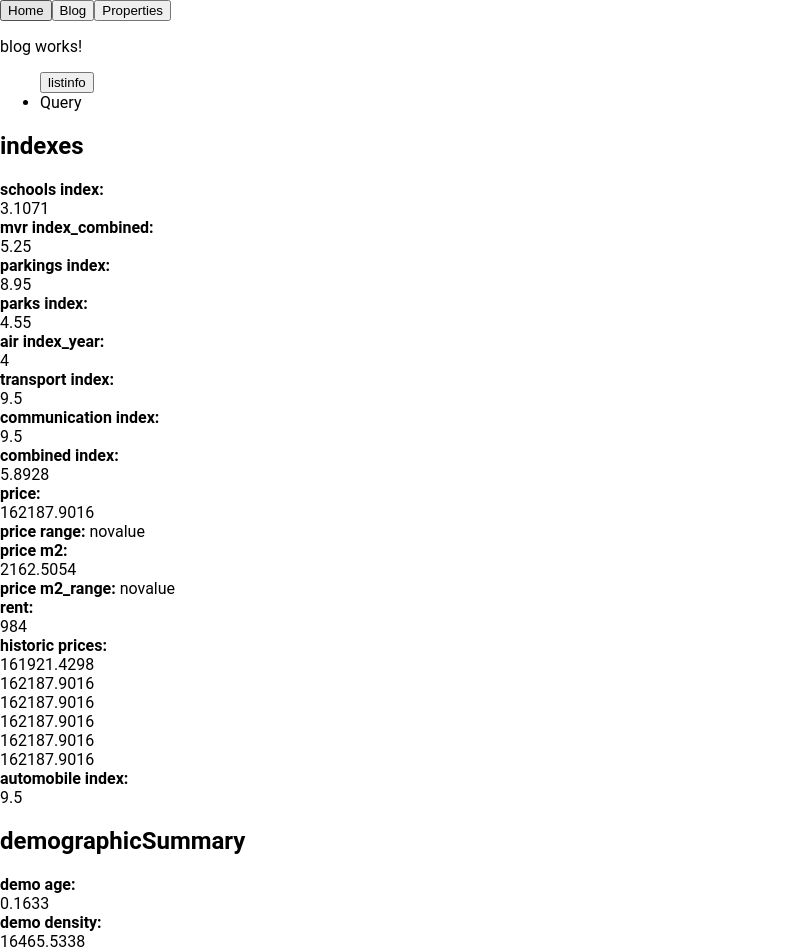
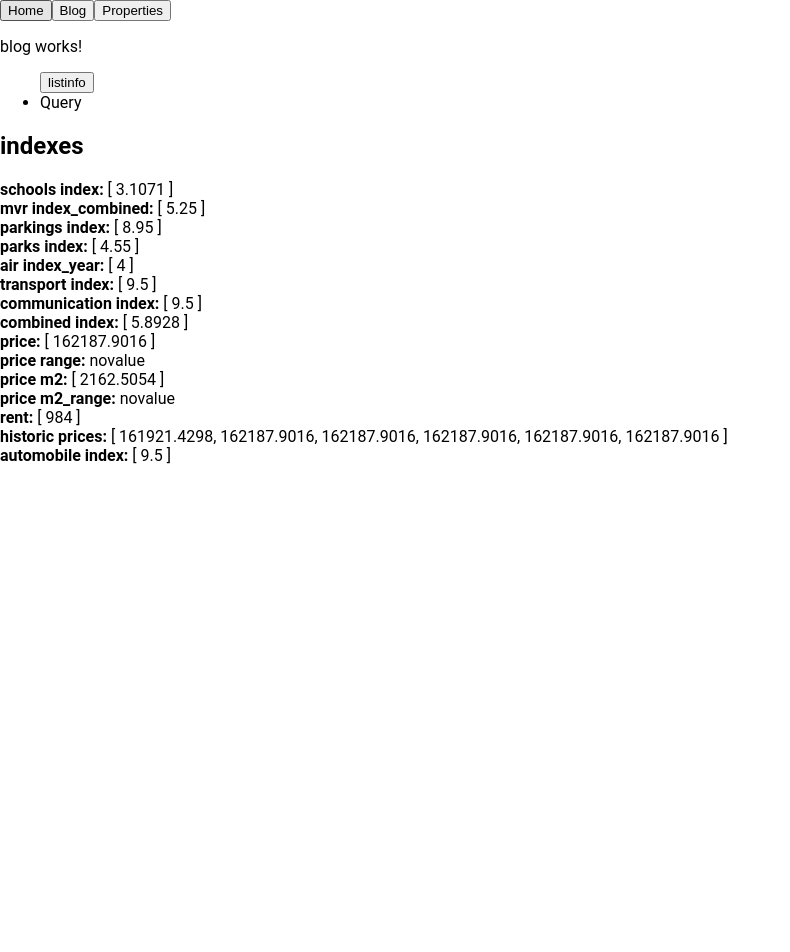
Before and after one commit to Johnny-98/angular-json, an Angular app: page /blog/blogpage in a window 1280 px wide. Shown: the top 952 px of the page, without its empty margins (0-790 px from the left). After the commit the page ends 800 px from the top, so only its background shows below. Built offline with nearby package versions, Linux system fonts and the light colour scheme.

Commit message:
Streamline data fetching

```diff
--- a/src/app/components/user-list/user-list.component.html
+++ b/src/app/components/user-list/user-list.component.html
@@ -3,15 +3,6 @@
   <!-- keyvalue to order it -->
   <div *ngFor="let item of getPropertyValue(key) | preserveOrder">
     <strong>{{ transformKey(item.key) }}:</strong>
-    <ng-container *ngIf="isObject(item.value)">
-      <div *ngIf="!isEmptyObject(item.value); else handleScalar">
-        <div *ngFor="let subItem of item.value | keyvalue">
-          {{ renderValue(subItem.value) }}
-        </div>
-      </div>
-    </ng-container>
-    <ng-template #handleScalar>
-      {{ renderValue(item.value) }} <!-- Use renderValue to handle scalar values and empty objects -->
-    </ng-template>
+    {{ renderValue(item.value) }}
   </div>
 </div>
--- a/src/app/components/user-list/user-list.component.ts
+++ b/src/app/components/user-list/user-list.component.ts
@@ -7,16 +7,17 @@ import { DataService } from '../../data.service';
   styleUrls: ['./user-list.component.css'],
 })
 export class UserListComponent implements OnInit {
-  dataStore: any = {};
+  // filter data by the given key
+  dataKeys:any[] = ["indexes"];
 
-  dataKeys:any[] = ["indexes" , "demographicSummary"]
-
+  // Inject DataService
   constructor(private dataService: DataService) {}
 
+  // Fetch data when the component initializes
   ngOnInit(): void {
     this.dataService.fetchData().subscribe(
       (data) => {
-        this.handleData(data, this.dataStore);
+        this.dataService.setDataStore(data);
       },
       (error) => {
         console.error('Error fetching data:', error);
@@ -24,38 +25,15 @@ export class UserListComponent implements OnInit {
     )
   }
 
-  private handleData(data: any, targetObject: any): void {
-    if (data && typeof data === 'object') {
-
-      for (const key in data) {
-        if (data.hasOwnProperty(key)) {
-          let value = data[key];
-          targetObject[key] = value;
-        }
-      }
-    }
+  getPropertyValue(propertyName: string): any {
+    return this.dataService.getPropertyValue(propertyName);
   }
 
   renderValue(value: any): string {
-    // Check for empty object specifically
-    if (this.isObject(value) && this.isEmptyObject(value)) {
-      return "novalue"; // Return "novalue" if the object is empty
-    }
-    if (this.isObject(value)) {
-      return JSON.stringify(value, null, 2); // Converts object to formatted JSON string
-    }
-    return Array.isArray(value) ? value.join(', ') : String(value);
+    return this.dataService.renderValue(value);
   }
-  transformKey(key: unknown): string {
-    return String(key).replace('_', ' ');
-  }
-  isObject(value: any): value is Record<string, unknown> {
-    return typeof value === 'object' && value !== null;
-  }
-  isEmptyObject(obj: any): boolean {
-    return Object.keys(obj).length === 0;
-  }
-  getPropertyValue(propertyName: string): any {
-    return this.dataStore[propertyName];
+
+  transformKey(key: string): string {
+    return this.dataService.transformKey(key);
   }
 }
--- a/src/app/data.service.ts
+++ b/src/app/data.service.ts
@@ -6,11 +6,38 @@ import { Observable } from 'rxjs';
   providedIn: 'root'
 })
 export class DataService {
-  private dataUrl = 'assets/data.json'; // Adjust the path as needed
+  private dataUrl = 'assets/data.json';
+  private _dataStore: any = {}; // Added to store the data
 
   constructor(private http: HttpClient) { }
 
   fetchData(): Observable<any> {
     return this.http.get<any>(this.dataUrl);
   }
+
+  setDataStore(data: any): void {
+    this._dataStore = data;
+  }
+
+  getDataStore(): any {
+    return this._dataStore;
+  }
+
+  // shows the value for the given data object
+  getPropertyValue(propertyName: string): any {
+    return this.getDataStore()[propertyName];
+  }
+
+  //Renders the value for display. Handles different data types.
+  renderValue(value: any): string {
+    if (typeof value === 'object' && value !== null) {
+      return Object.keys(value).length === 0 ? "novalue" : JSON.stringify(value, null, 2);
+    }
+    return Array.isArray(value) ? value.join(', ') : String(value);
+  }
+
+  // Replaces underscores with spaces
+  transformKey(key: string): string {
+    return key.replace('_', ' ');
+  }
 }
```
